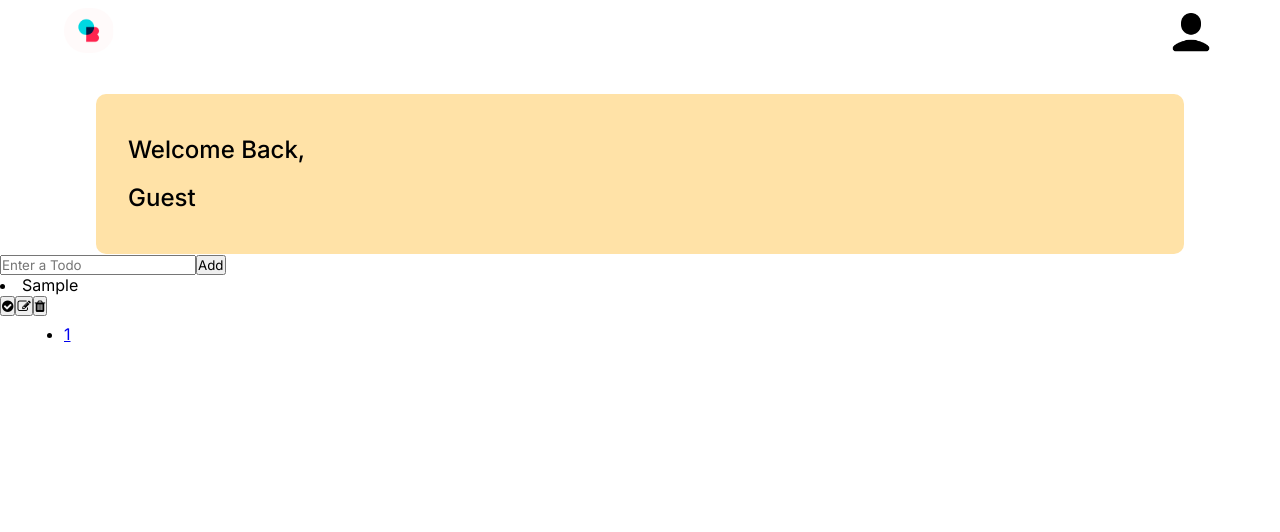
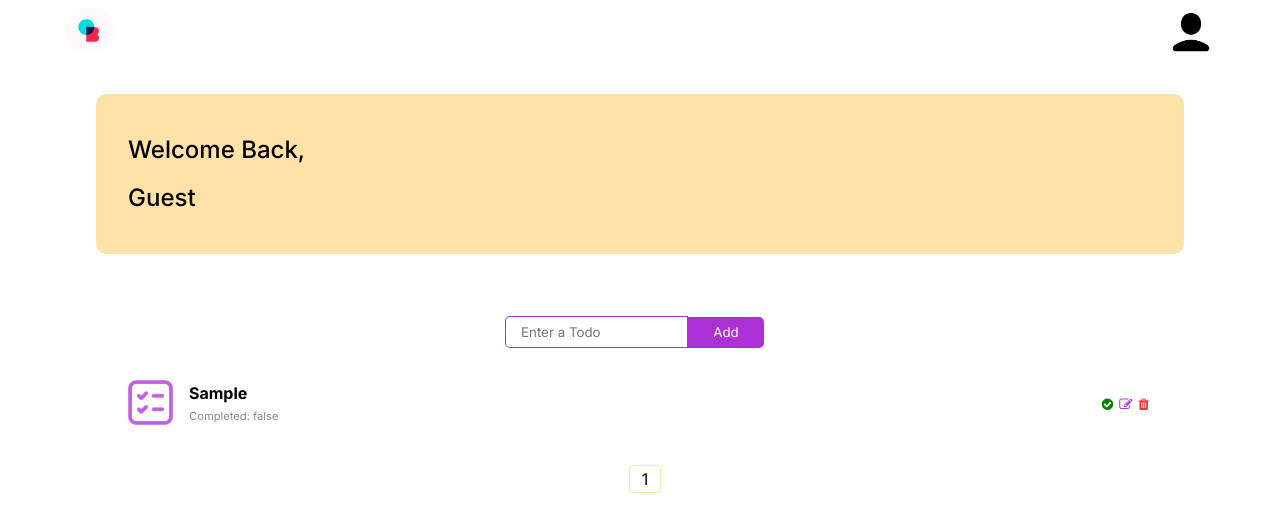
Before and after one commit to mhdalihoria/simple-dashboard-react, a React (Vite) app: page / in a window 1280 px wide. Both pictures are taken after typing "Sample" into the empty fields and a click on the button "Add". Shown: the top 532 px of the page. Built offline with nearby package versions, Linux system fonts and the light colour scheme; no server answers.

Commit message:
Finishing main page

```diff
--- a/src/App.css
+++ b/src/App.css
@@ -16,10 +16,46 @@
 }
 
 .modal {
-  width: 200px;
-  height: 200px;
+  width: 240px;
+  height: 300px;
   background-color: #fff;
 }
+
+.modal-content {
+  padding: 1.5rem;
+}
+
+.modal-content h1{
+  text-align: center;
+}
+
+.modal-content input[type=text]{
+  padding: 2px 5px;
+  width: 90%;
+  margin: 1rem 0;
+}
+
+.buttons {
+  margin-top: 90px;
+  display: flex;
+  justify-content: space-between;
+}
+
+.buttons button {
+  border: none;
+  padding: 10px 25px;
+  color: white;
+  border-radius: 5px;
+}
+
+.close-modal {
+  background: #eb3838;
+}
+
+.submit-modal {
+  background: green;
+}
+
 /* Modal styling end */
 
 /* ******************************************* */
@@ -31,6 +67,9 @@ nav {
   display: flex;
   justify-content: space-between;
   margin: 0.5rem 1rem;
+}
+nav:hover {
+  cursor: pointer
 }
 
 .left img,
@@ -104,18 +143,143 @@ nav {
   color: #ab31d6;
 }
 
-.weather-container .img img{
+.weather-container .img img {
   width: 100px;
   object-fit: cover;
 }
 /* header styling end */
+
+/* form / seachbar styling start */
+.add-todo-form {
+  max-width: 80%;
+  margin: auto;
+  margin-top: 3.9rem;
+}
+
+.task-input {
+  padding: 7px 15px;
+  width: 56%;
+  border-radius: 5px / 5px 0 0 5px;
+  border: #ab31d6 solid 1px;
+}
+
+.task-input:focus {
+  outline: none;
+}
+
+.button-add {
+  padding: 7.8px 25px;
+  color: white;
+  background: #ab31d6;
+  border: none;
+  border-radius: 5px / 0 5px 5px 0;
+}
+
+.button-add:hover {
+  cursor: pointer;
+}
+/* form / seachbar styling end */
+
+/* Todo styling start */
+.todo-container {
+  max-width: 80%;
+  margin: auto;
+  margin-top: 2rem;
+  list-style-type: none;
+  display: flex;
+  flex-direction: column;
+}
+
+.todo-item {
+  width: 100%;
+  margin-bottom: 2rem;
+  display: flex;
+}
+
+.todo-item img {
+  width: 45px;
+  margin-right: 1rem;
+}
+
+.list-item {
+  width: 100%;
+  display: flex;
+  align-items: center;
+  justify-content: space-between;
+}
+
+.list-item-info--title {
+  font-weight: 600;
+  font-size: 1rem;
+  text-transform: capitalize;
+}
+
+.list-item-info--completed {
+  font-weight: 400;
+  font-size: 0.7rem;
+  color: #8c8c8c;
+  margin-top: 0.5em;
+}
+
+.task-button {
+  background: transparent;
+  border: none;
+  margin: 0 3px;
+}
+
+.button-complete:hover, .button-edit:hover, .button-delete:hover {
+  cursor: pointer;
+  opacity: .8;
+}
+.button-complete {
+  color: green;
+}
+
+.button-edit {
+  color: #ab31d6;
+}
+
+.button-delete {
+  color: #eb3838;
+}
+/* Todo styling end */
+
+/* Pagination styling start */
+.pagination {
+  list-style-type: none;
+  display: flex;
+  flex-wrap: wrap;
+  max-width: 200px;
+  justify-content: space-evenly;
+  margin: auto;
+}
+
+.pagination li {
+  border: 1px solid #ffe2a7;
+  background: white;
+  padding: 3px;
+  width: 24px;
+  height: 20px;
+  border-radius: 4px;
+  text-align: center;
+  margin-left: 10px;
+}
+
+.pagination li:hover {
+  border: 1px solid #ab31d6;
+  background: #ab31d6;
+  color: white;
+  cursor: pointer;
+}
+
+/* Pagination styling end */
 
 /* Media Queries */
 
 @media (min-width: 400px) {
   nav {
     max-width: 90%;
-        margin: .5rem auto;
+    margin: 0.5rem auto;
   }
 
   .header {
@@ -133,4 +297,14 @@ nav {
     text-align: left;
     line-height: 2em;
   }
+
+  .add-todo-form {
+    max-width: 270px;
   }
+
+  .task-input {
+    width: 56%;
+    border-radius: 5px / 5px 0 0 5px;
+    border: #ab31d6 solid 1px;
+  }
+}
--- a/src/Components/Form.jsx
+++ b/src/Components/Form.jsx
@@ -19,7 +19,7 @@ export default function Form({
   };
   return (
     <>
-      <form onSubmit={onFormSubmit}>
+      <form className="add-todo-form" onSubmit={onFormSubmit}>
         <input
           type="text"
           placeholder="Enter a Todo"
--- a/src/Components/Modal.jsx
+++ b/src/Components/Modal.jsx
@@ -22,9 +22,6 @@ export default function Modal({ setShowModal, editTodo, setTodos, todos }) {
   };
 
   const submitTodos = () => {
-    //we copy the todos
-    //we we reassign the item
-    //and set the modified copy to the todos
     const foundIndex = todos.findIndex((item) => item.id === todoValues.id);
     const todosCopy = todos;
     todosCopy[foundIndex] = todoValues;
@@ -51,9 +48,11 @@ export default function Modal({ setShowModal, editTodo, setTodos, todos }) {
               type="checkbox"
               checked={todoValues.completed}
               onChange={changeCheckedHandler}
-            />
-            <button onClick={() => setShowModal(false)}>Close</button>
-            <button onClick={submitTodos}>Submit</button>
+            /> <br/>
+            <div className="buttons">
+            <button className="submit-modal" onClick={submitTodos}>Submit</button>
+            <button className="close-modal" onClick={() => setShowModal(false)}>Close</button>
+            </div>
           </div>
         )}
       </div>
--- a/src/Components/Pagination.jsx
+++ b/src/Components/Pagination.jsx
@@ -7,14 +7,15 @@ const Pagination = ({ todosPerPage, totalTodos, paginate }) => {
     pageNumbers.push(i);
   }
 
+
   return (
     <nav>
       <ul className="pagination">
         {pageNumbers.map((number) => (
           <li key={number}>
-            <a onClick={() => paginate(number)} href="!#">
+            <span onClick={() => paginate(number)}>
               {number}
-            </a>
+            </span>
           </li>
         ))}
       </ul>
--- a/src/Components/TodoList.jsx
+++ b/src/Components/TodoList.jsx
@@ -1,4 +1,5 @@
 import React from "react";
+import taskIcon from "../imgs/task-icon.png";
 
 export const TodoList = ({
   currentTodos,
@@ -31,12 +32,21 @@ export const TodoList = ({
     setTodos(todos.filter((todo) => todo.id !== id));
   };
 
+  console.log()
+
   const todoElements = currentTodos.map((todo) => (
-    <li className="list-item" key={todo.id}>
-      <span type="text" className="list">
+    <div className="todo-item" key={todo.id}>
+      <img src={taskIcon} />
+      <li className="list-item">
+        <div className="list-item--info">
+          <h4 type="text" className="list-item-info--title">
             {todo.title}
-      </span>
-      <div>
+          </h4>
+          <h6 className="list-item-info--completed">
+            Completed: {`${todo.completed}`}
+          </h6>
+        </div>
+        <div className="list-buttons">
           <button
             className="button-complete task-button"
             onClick={() => handleComplete(todo)}
@@ -57,7 +67,8 @@ export const TodoList = ({
           </button>
         </div>
       </li>
+    </div>
   ));
 
-  return <div>{todoElements}</div>;
+  return <div className="todo-container">{todoElements}</div>;
 };
```
Also changed, not shown: src/imgs/task-icon.png (added). Lines whose indentation alone changed are shown as unchanged.
